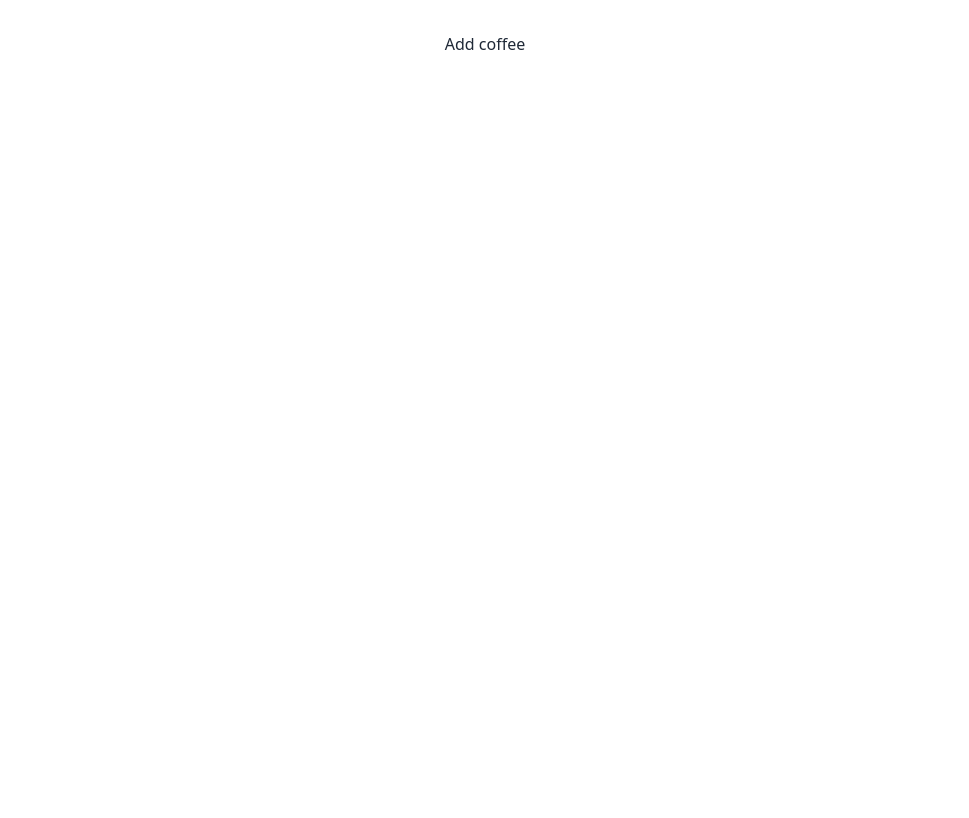
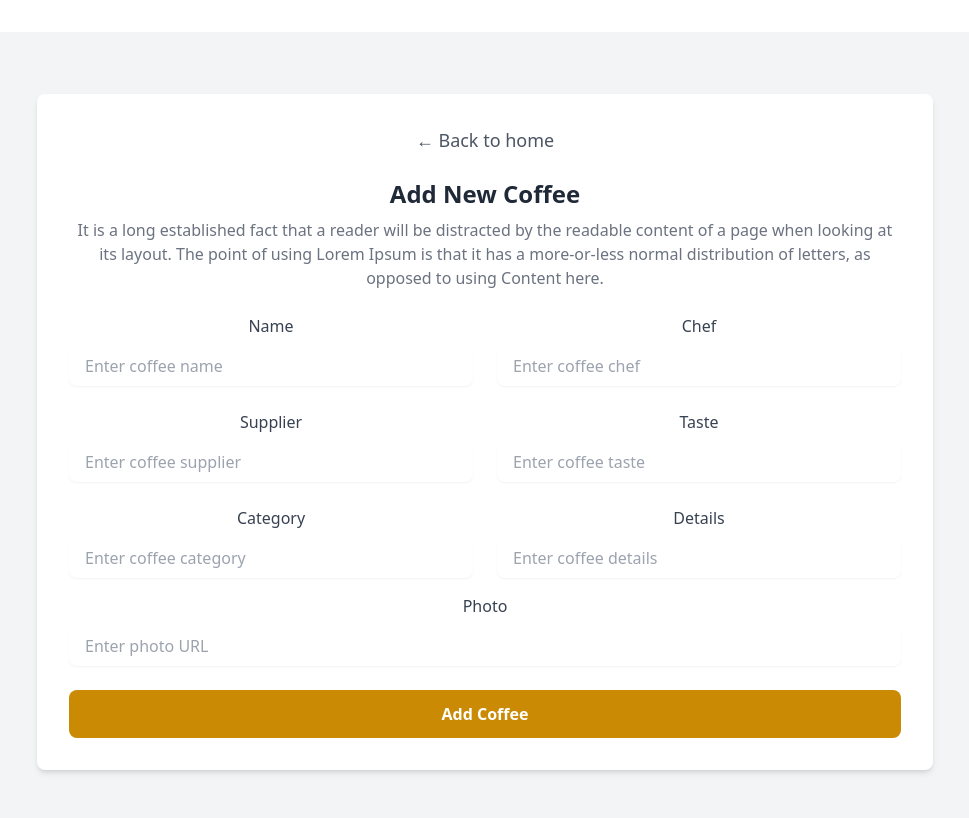
Before and after one commit to Imamasharmeen/coffee-store-client, a React (Vite) app: page /addCoffee in a window 1280 px wide. Shown: the top 818 px of the page, without its empty margins (155-1124 px from the left). Built offline with nearby package versions, Linux system fonts and the light colour scheme.

Commit message:
Create ,read done

```diff
--- a/package.json
+++ b/package.json
@@ -15,7 +15,8 @@
     "react": "^18.3.1",
     "react-dom": "^18.3.1",
     "react-router-dom": "^7.0.1",
-    "sort-by": "^1.2.0"
+    "sort-by": "^1.2.0",
+    "sweetalert": "^2.1.2"
   },
   "devDependencies": {
     "@eslint/js": "^9.15.0",
--- a/src/App.jsx
+++ b/src/App.jsx
@@ -1,10 +1,10 @@
-import { useState } from 'react'
-import reactLogo from './assets/react.svg'
-import viteLogo from '/vite.svg'
+
+
 import './App.css'
 
 function App() {
-  const [count, setCount] = useState(0)
+
+
 
   return (
     <>
--- a/src/components/AddCoffee.jsx
+++ b/src/components/AddCoffee.jsx
@@ -1,11 +1,189 @@
-import React from 'react';
+import swal from 'sweetalert';
+
 
 const AddCoffee = () => {
-    return (
-        <div>
-            <h1>Add coffee</h1>
+    const handleSubmit = event =>{
+        event.preventDefault();
+
+        const form = event.target;
+        const name =form.name.value;
+        const chef = form.chef.value;
+        const supplier = form.supplier.value;
+        const taste = form.taste.value;
+        const category = form.category.value;
+        const details = form.details.value;
+        const photo = form.photo.value;
+
+        const newCoffee = {name, chef, supplier, taste, category, details, photo}
+        console.log(newCoffee)
+
+        fetch('http://localhost:5000/addCoffee',{
+            method: 'POST',
+            headers: {
+                'content-type': 'application/json'
+            },
+            body: JSON.stringify(newCoffee)
+        })
+        .then(res => res.json())
+        .then(data=>{
+            console.log(data)
+            if(data.insertedID){
+                swal("Success!", "Coffee added successfully!", "success");
+            }
+        })
+    }
+  return (
+    <div>
+      <div className="min-h-screen bg-gray-100 flex items-center justify-center">
+        <div className="max-w-4xl w-full bg-white shadow-md rounded-lg p-8">
+          {/* Back to Home */}
+          <a
+            href="#"
+            className="text-gray-600 hover:text-gray-800 text-lg font-medium mb-6 block"
+          >
+            &larr; Back to home
+          </a>
+
+          {/* Heading */}
+          <h1 className="text-2xl font-bold text-center mb-2">
+            Add New Coffee
+          </h1>
+          <p className="text-gray-500 text-center mb-6">
+            It is a long established fact that a reader will be distracted by
+            the readable content of a page when looking at its layout. The point
+            of using Lorem Ipsum is that it has a more-or-less normal
+            distribution of letters, as opposed to using Content here.
+          </p>
+
+          {/* Form */}
+          <form onSubmit={handleSubmit}>
+            <div className="grid grid-cols-2 gap-6 mb-4">
+              {/* Coffee Name */}
+              <div>
+                <label
+                  htmlFor="name"
+                  className="block text-gray-700 mb-2 font-medium"
+                >
+                  Name
+                </label>
+                <input
+                  type="text"
+                  name="name"
+                  placeholder="Enter coffee name"
+                  className="w-full border-gray-700 rounded-lg shadow-sm focus:ring-2 focus:ring-gray-300 focus:outline-none px-4 py-2"
+                />
+              </div>
+              {/* Coffee Chef */}
+              <div>
+                <label
+                  htmlFor="chef"
+                  className="block text-gray-700 mb-2 font-medium"
+                >
+                  Chef
+                </label>
+                <input
+                  type="text"
+                  name="chef"
+                  placeholder="Enter coffee chef"
+                  className="w-full border-gray-700 rounded-lg shadow-sm focus:ring-2 focus:ring-gray-300 focus:outline-none px-4 py-2"
+                />
+              </div>
+
+              {/* Supplier */}
+              <div>
+                <label
+                  htmlFor="supplier"
+                  className="block text-gray-700 mb-2 font-medium"
+                >
+                  Supplier
+                </label>
+                <input
+                  type="text"
+                  name="supplier"
+                  placeholder="Enter coffee supplier"
+                  className="w-full border-gray-700 rounded-lg shadow-sm focus:ring-2 focus:ring-gray-300 focus:outline-none px-4 py-2"
+                />
+              </div>
+
+              {/* Taste */}
+              <div>
+                <label
+                  htmlFor="taste"
+                  className="block text-gray-700 mb-2 font-medium"
+                >
+                  Taste
+                </label>
+                <input
+                  type="text"
+                  name="taste"
+                  placeholder="Enter coffee taste"
+                  className="w-full border-gray-700 rounded-lg shadow-sm focus:ring-2 focus:ring-gray-300 focus:outline-none px-4 py-2"
+                />
+              </div>
+
+              {/* Category */}
+              <div>
+                <label
+                  htmlFor="category"
+                  className="block text-gray-700 mb-2 font-medium"
+                >
+                  Category
+                </label>
+                <input
+                  type="text"
+                  name="category"
+                  placeholder="Enter coffee category"
+                  className="w-full border-gray-700 rounded-lg shadow-sm focus:ring-2 focus:ring-gray-300 focus:outline-none px-4 py-2"
+                />
+              </div>
+
+              {/* Details */}
+              <div>
+                <label
+                  htmlFor="details"
+                  className="block text-gray-700 mb-2 font-medium"
+                >
+                  Details
+                </label>
+                <input
+                  type="text"
+                  name="details"
+                  placeholder="Enter coffee details"
+                  className="w-full border-gray-00 rounded-lg shadow-sm focus:ring-2 focus:ring-gray-300 focus:outline-none px-4 py-2"
+                />
+              </div>
+            </div>
+
+            {/* Photo URL */}
+            <div className="mb-6">
+              <label
+                htmlFor="photo"
+                className="block text-gray-700 mb-2 font-medium"
+              >
+                Photo
+              </label>
+              <input
+                type="url"
+                name="photo"
+                placeholder="Enter photo URL"
+                className="w-full border-gray-700 rounded-lg shadow-sm focus:ring-2 focus:ring-gray-300 focus:outline-none px-4 py-2"
+              />
+            </div>
+
+            {/* Submit Button */}
+            <div className="text-center">
+              <button
+                type="submit"
+                className="w-full bg-yellow-600 text-white py-3 px-6 rounded-lg font-semibold hover:bg-yellow-700 transition"
+              >
+                Add Coffee
+              </button>
+            </div>
+          </form>
         </div>
-    );
+      </div>
+    </div>
+  );
 };
 
 export default AddCoffee;
--- /dev/null
+++ b/src/components/CoffeeCard.jsx
@@ -0,0 +1,37 @@
+import React from "react";
+
+const CoffeeCard = ({ coffee }) => {
+  const { _id, name, chef, supplier, taste, category, details, photo } = coffee;
+
+  const handelDelete = _id =>{
+    console.log(_id)
+  }
+  return (
+    <div>
+      <h1>CoffeeCard: {name}</h1>
+      <div className="card lg:card-side bg-base-100 shadow-xl">
+        <figure>
+          <img src={photo} alt="coffee" />
+        </figure>
+        <div className="flex w-full m-4 items-center justify-between">
+          <div>
+            <p>Name: {name}</p>
+            <p>Chef: {chef}</p>
+            <p>Taste: {taste}</p>
+          </div>
+          <div className="card-actions justify-end join join-vertical">
+            <button className="btn join-item">View</button>
+
+            <button className="btn join-item">Edit</button>
+
+            <button
+            onClick={()=> handelDelete(_id)}
+            className="btn join-item bg-red-500">X</button>
+          </div>
+        </div>
+      </div>
+    </div>
+  );
+};
+
+export default CoffeeCard;
--- /dev/null
+++ b/src/components/Home.jsx
@@ -0,0 +1,28 @@
+import React, { useState } from "react";
+import { useLoaderData } from "react-router-dom";
+import CoffeeCard from "./CoffeeCard";
+
+const Home = () => {
+  const coffees = useLoaderData();
+  //const[coffees, setCoffees] =useState(loadedCoffees)
+  return (
+    <div>
+      <div>
+        <h2>Welcome Coffee home: {coffees.length}</h2>
+
+        <div className="grid grid-cols-1 lg:grid-cols-2 gap-8">
+          {coffees.map((coffee) => (
+            <CoffeeCard
+              coffee={coffee}
+              //coffees={coffees}
+              //setCoffees={setCoffees}
+              key={coffee._id}
+            ></CoffeeCard>
+          ))}
+        </div>
+      </div>
+    </div>
+  );
+};
+
+export default Home;
--- a/src/main.jsx
+++ b/src/main.jsx
@@ -8,11 +8,13 @@ import {
 } from "react-router-dom";
 import AddCoffee from './components/AddCoffee.jsx';
 import UpdateCoffee from './components/UpdateCoffee.jsx';
+import Home from './components/Home.jsx';
 
 const router = createBrowserRouter([
   {
     path: "/",
-    element: <App></App>
+    element: <Home></Home>,
+    loader: () => fetch('http://localhost:5000/addCoffee')
   },
   {
     path: "/addCoffee",
```
Also changed, not shown: 1 other file (tests, documents, lock files or other folders).
